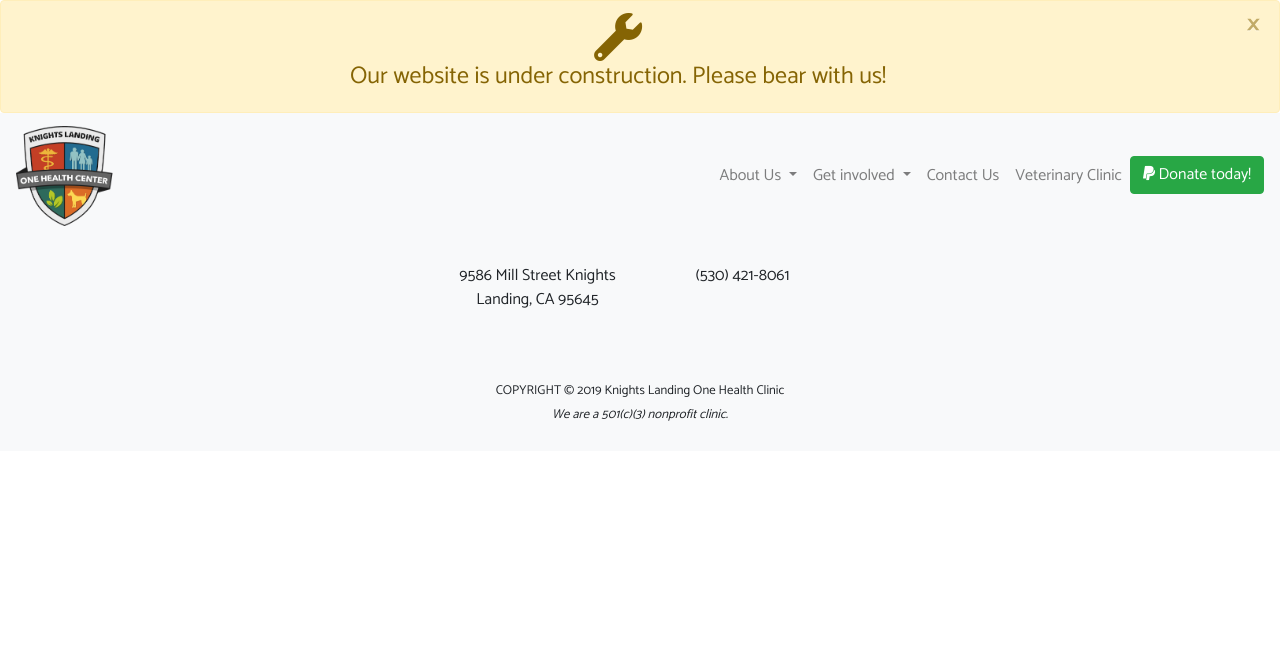
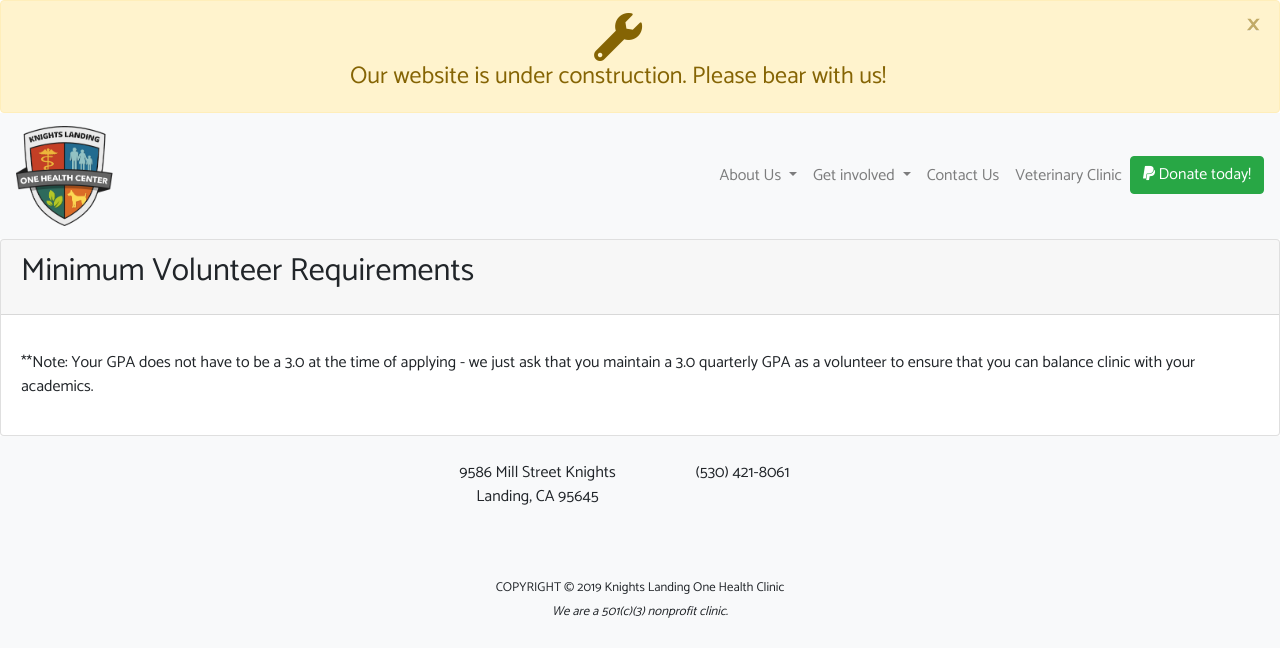
Before and after one commit to iwakoscott/knights-landing, a Jekyll site: the page built from get-involved/veterinary-undergraduate-volunteers.markdown, in a window 1280 px wide. Shown: the top 657 px of the page. Built offline with Jekyll 4.4.1, drawn with Linux system fonts in a browser that asks for light colours; nearby versions of some CDN libraries; our own code applies the rules of GitHub Pages for plain Markdown files.

Commit message:
Updated Veterinary Undergraduate Volunteers

```diff
--- a/get-involved/veterinary-undergraduate-volunteers.markdown
+++ b/get-involved/veterinary-undergraduate-volunteers.markdown
@@ -3,3 +3,37 @@
 date: 2019-02-26 09:33:00 -08:00
 position: 1
 ---
+
+<div class="card">
+      <div class="card-header">
+        <h2 class="card-title">Minimum Volunteer Requirements</h2>
+      </div>
+      <div class="card-body">
+          <ol>
+            {% for requirement in page.volunteer.requirements %}
+              <li>
+                <strong>{{ requirement }}</strong>
+              </li>
+            {% endfor %}
+          </ol>
+          <h5 class="text-center">{{ page.volunteer.questions }}</h5>
+          <p>**Note: Your GPA does not have to be a 3.0 at the time of applying - we just ask that you maintain a 3.0 quarterly GPA as a volunteer to ensure that you can balance clinic with your academics. </p>
+      </div>
+    </div>
+
+{% if page['info sessions'] %}
+<div class="card">
+    <div class="card-header">
+      <h2 class="card-title">Upcoming Info Sessions</h2>
+    </div>
+    <div class="card-body text-center">
+        <ul class="list-group list-group-flush">
+          {% for session in page['info sessions'] %}
+            <li class="list-group-item text-center">
+              <strong>{{ session }}</strong>
+            </li>
+          {% endfor %}
+        </ul>
+    </div>
+</div>
+{% endif %}
```
